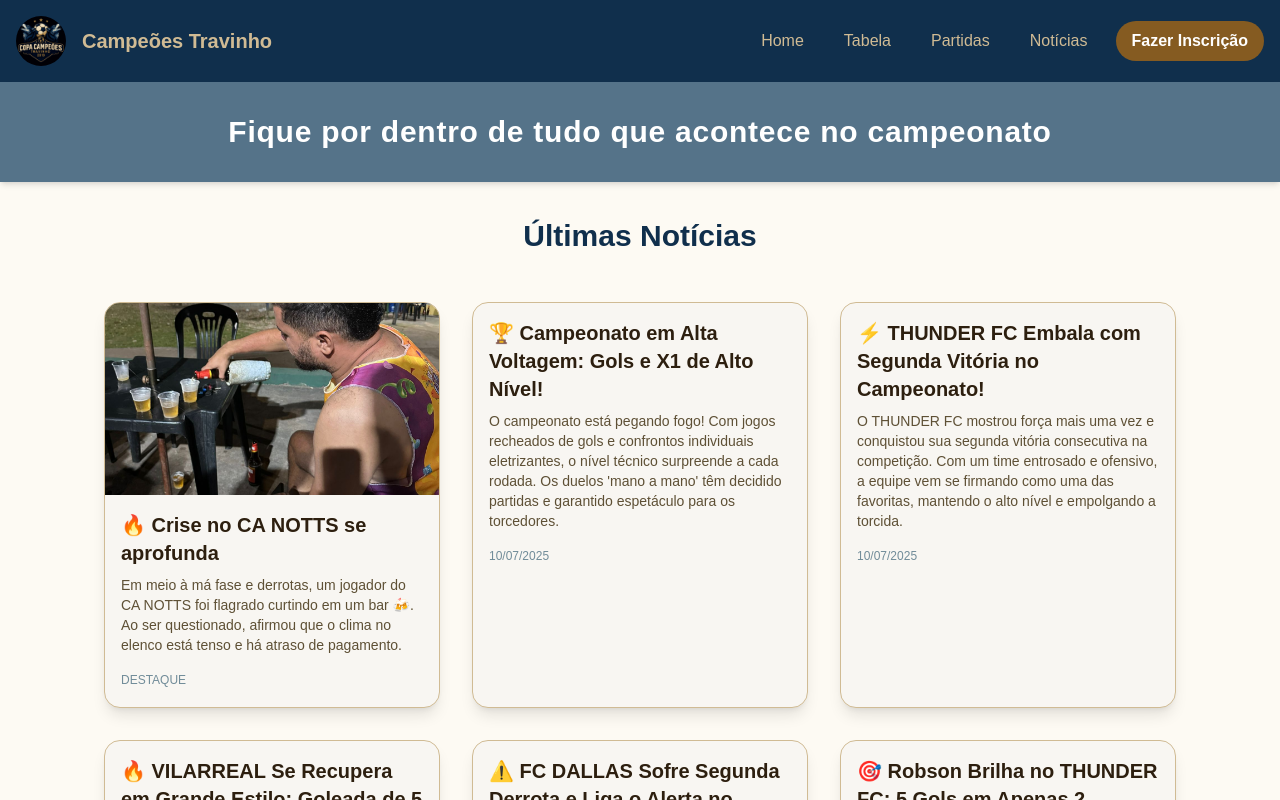
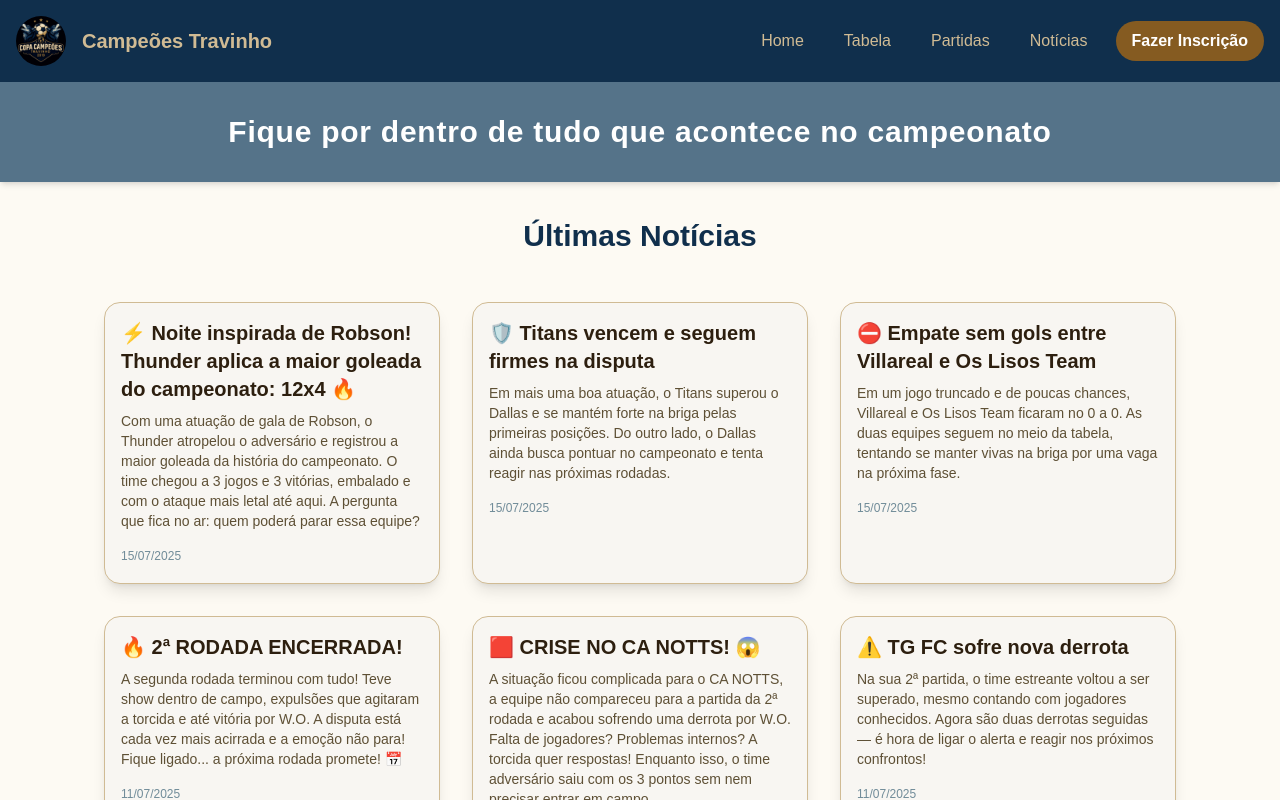
Before and after one commit to ArianNogueira/campeoes_travinho, a Next.js app in the folder client/: page /news in a window 1280 px wide. Shown: the top 800 px of the page. Built offline with nearby package versions, Linux system fonts and the light colour scheme.

Commit message:
Update page.tsx

```diff
--- a/client/src/app/news/page.tsx
+++ b/client/src/app/news/page.tsx
@@ -2,8 +2,8 @@ import { NextPage } from "next";
 import Head from "next/head";
 import NewsCard from "@/components/NewsCard";
 import { news } from "@/components/mockNews";
-import imageUrl from "@/assets/WhatsApp Image 2025-07-11 at 21.29.08.jpeg";
-import Image from "next/image";
+// import imageUrl from "@/assets/WhatsApp Image 2025-07-11 at 21.29.08.jpeg";
+// import Image from "next/image";
 
 const Noticias: NextPage = () => {
   return (
@@ -29,7 +29,7 @@ const Noticias: NextPage = () => {
           </h1>
 
           <div className="grid max-w-6xl gap-8 px-6 py-12 mx-auto md:grid-cols-2 lg:grid-cols-3">
-            <div className="rounded-2xl overflow-hidden shadow-lg bg-[#f8f6f2] border border-[#d0bb94] transition-transform hover:scale-[1.01]">
+            {/* <div className="rounded-2xl overflow-hidden shadow-lg bg-[#f8f6f2] border border-[#d0bb94] transition-transform hover:scale-[1.01]">
               <Image
                 src={imageUrl}
                 alt="jogador bebendo"
@@ -46,9 +46,19 @@ const Noticias: NextPage = () => {
                 </p>
                 <span className="text-xs text-[#718c99]">DESTAQUE</span>
               </div>
-            </div>
+            </div> */}
 
-            {news.map((item) => (
+            {[...news]
+              .sort((a, b) => {
+                const [dayA, monthA, yearA] = a.date.split("/");
+                const [dayB, monthB, yearB] = b.date.split("/");
+
+                const dateA = new Date(`${yearA}-${monthA}-${dayA}`);
+                const dateB = new Date(`${yearB}-${monthB}-${dayB}`);
+
+                return dateB.getTime() - dateA.getTime(); // Mais recente primeiro
+              })
+              .map((item) => (
                 <NewsCard
                   key={item.id}
                   title={item.title}
```
Lines whose indentation alone changed are shown as unchanged.
